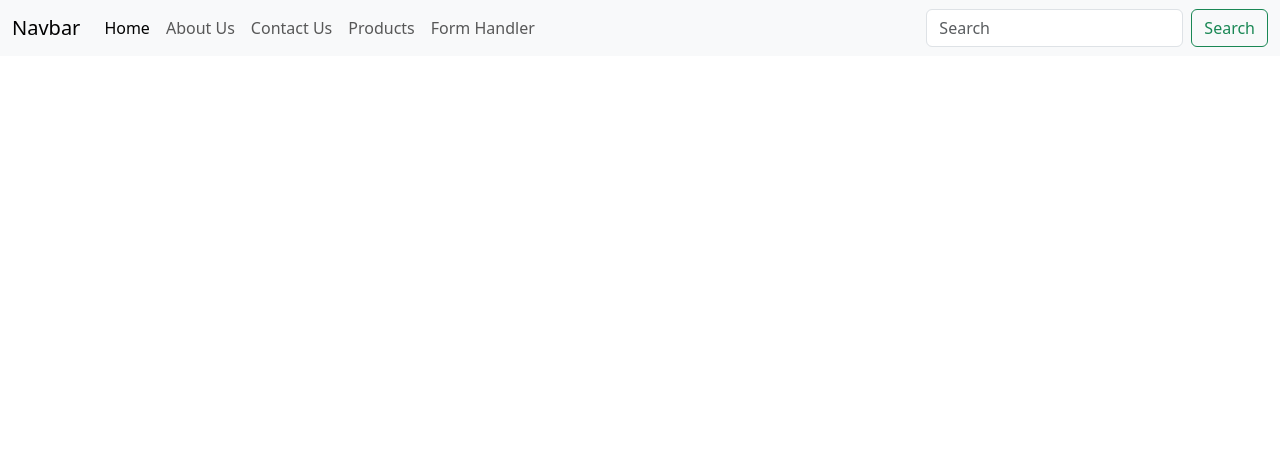
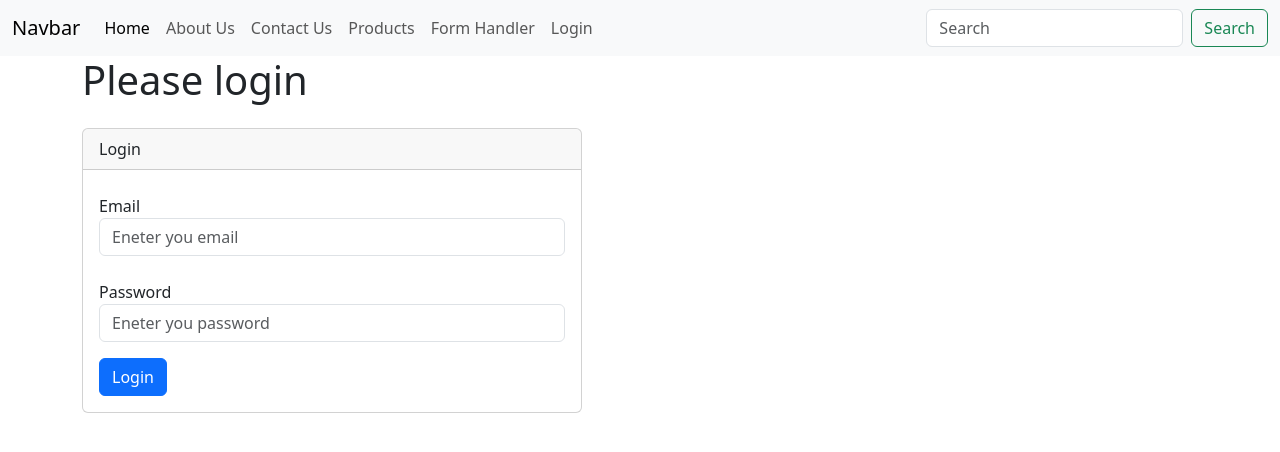
Before and after one commit to hameed-fu/react-practice, a React (Vite) app: page /login in a window 1280 px wide. Shown: the top 452 px of the page. Built offline with nearby package versions, Linux system fonts and the light colour scheme.

Commit message:
Local storage

```diff
--- a/src/App.jsx
+++ b/src/App.jsx
@@ -11,6 +11,7 @@ import Home from "./components/Home";
 import Products from "./components/Products";
 import ProductDetail from "./components/ProductDetail";
 import FormHandler from "./components/FormHandler";
+import Login from "./components/Login";
 
 function App({ title, num1, num2, content }) {
   let data = {
@@ -69,6 +70,7 @@ function App({ title, num1, num2, content }) {
          <Route path='/products' element={<Products/>} />
          <Route path='/product-detail/:productId' element={<ProductDetail/>} />
          <Route path="/form" element={<FormHandler />} />
+         <Route path="/login" element={<Login />} />
        </Routes>
 
       {/* <div className="container mt-3 mb-5">
--- a/src/components/Contact.jsx
+++ b/src/components/Contact.jsx
@@ -1,8 +1,19 @@
-import React from 'react'
+import React, { useEffect } from 'react'
+import PageTitle from './PageTitle';
 
 function Contact() {
+
+  useEffect(() => {
+    let userMail = localStorage.getItem("userMail");
+    console.log('USer email in contact page')
+
+  }, []);
+
   return (
-    <div>Contact</div>
+    <div>
+
+      <PageTitle title="Contact Us" />
+      Contact</div>
   )
 }
 
--- a/src/components/Header.jsx
+++ b/src/components/Header.jsx
@@ -51,6 +51,12 @@ const Header = () => {
                 </Link>
               </li>
 
+              <li className="nav-item">
+                <Link className="nav-link" to="/login">
+                  Login
+                </Link>
+              </li>
+
 
             </ul>
             <form className="d-flex">
--- a/src/components/Home.jsx
+++ b/src/components/Home.jsx
@@ -1,8 +1,13 @@
 import React from 'react'
+import PageTitle from './PageTitle'
 
 function Home() {
   return (
-    <div>Home</div>
+    <div>
+
+      <PageTitle title="Home Page" />
+
+      Home</div>
   )
 }
 
--- /dev/null
+++ b/src/components/Login.jsx
@@ -0,0 +1,87 @@
+import React, { useEffect, useState } from "react";
+
+function Login() {
+  let [email, setEmail] = useState("");
+  let [password, setPassword] = useState("");
+
+  let [user, setUser] = useState("");
+
+
+  const handleSubmit = (e) => {
+    e.preventDefault();
+
+    localStorage.setItem("userMail", email);
+
+    setEmail("");
+    setPassword("");
+    setUser(email);
+  };
+
+  useEffect(() => {
+    let userMail = localStorage.getItem("userMail");
+    console.log(userMail)
+    setUser(userMail);
+  }, [user]);
+
+
+  const logOut = () => {
+    localStorage.removeItem('userMail')
+    console.log('Logged out')
+    setUser("");
+
+  }
+
+  //   if(login == true){
+  //     return <h1>Welcome</h1>
+  //   }else{
+  //     return <h1>Go to login</h1>
+  //   }
+
+  console.log("user mail", user);
+  return (
+    <div className="container">
+      <h1>
+
+        {user ? <div>Welcome, <button className="btn btn-danger" onClick={logOut}>Logout</button></div> : "Please login"}</h1>
+      {user ? (
+        "Welcome"
+      ) : (
+        <div className="card mt-4" style={{ width: "500px" }}>
+          <div className="card-header">Login</div>
+          <div className="card-body">
+            <form onSubmit={handleSubmit}>
+              <div className="mt-2">
+                <label htmlFor="">Email</label>
+                <input
+                  type="text"
+                  value={email}
+                  onChange={(e) => setEmail(e.target.value)}
+                  placeholder="Eneter you email"
+                  className="form-control"
+                />
+              </div>
+              <div className="mt-4">
+                <label htmlFor="">Password</label>
+                <input
+                  type="password"
+                  value={password}
+                  onChange={(e) => setPassword(e.target.value)}
+                  placeholder="Eneter you password"
+                  className="form-control"
+                />
+              </div>
+
+              <div className="mt-3">
+                <button className="btn btn-primary" type="submit">
+                  Login
+                </button>
+              </div>
+            </form>
+          </div>
+        </div>
+      )}
+    </div>
+  );
+}
+
+export default Login;
--- /dev/null
+++ b/src/components/PageTitle.jsx
@@ -0,0 +1,7 @@
+import React from 'react'
+
+function PageTitle({title}) {
+    document.title = title
+}
+
+export default PageTitle
--- a/src/components/Products.jsx
+++ b/src/components/Products.jsx
@@ -2,6 +2,7 @@ import axios from "axios";
 import React, { useEffect, useState } from "react";
 import Product from "./Product";
 import Loader from "./Loader";
+import PageTitle from "./PageTitle";
 
 function Products() {
   //   function getProducts() {
@@ -37,6 +38,8 @@ function Products() {
 
   return (
     <>
+
+<PageTitle title="Products" />
       <div className="container">
         <h1>Products </h1>
 
```
